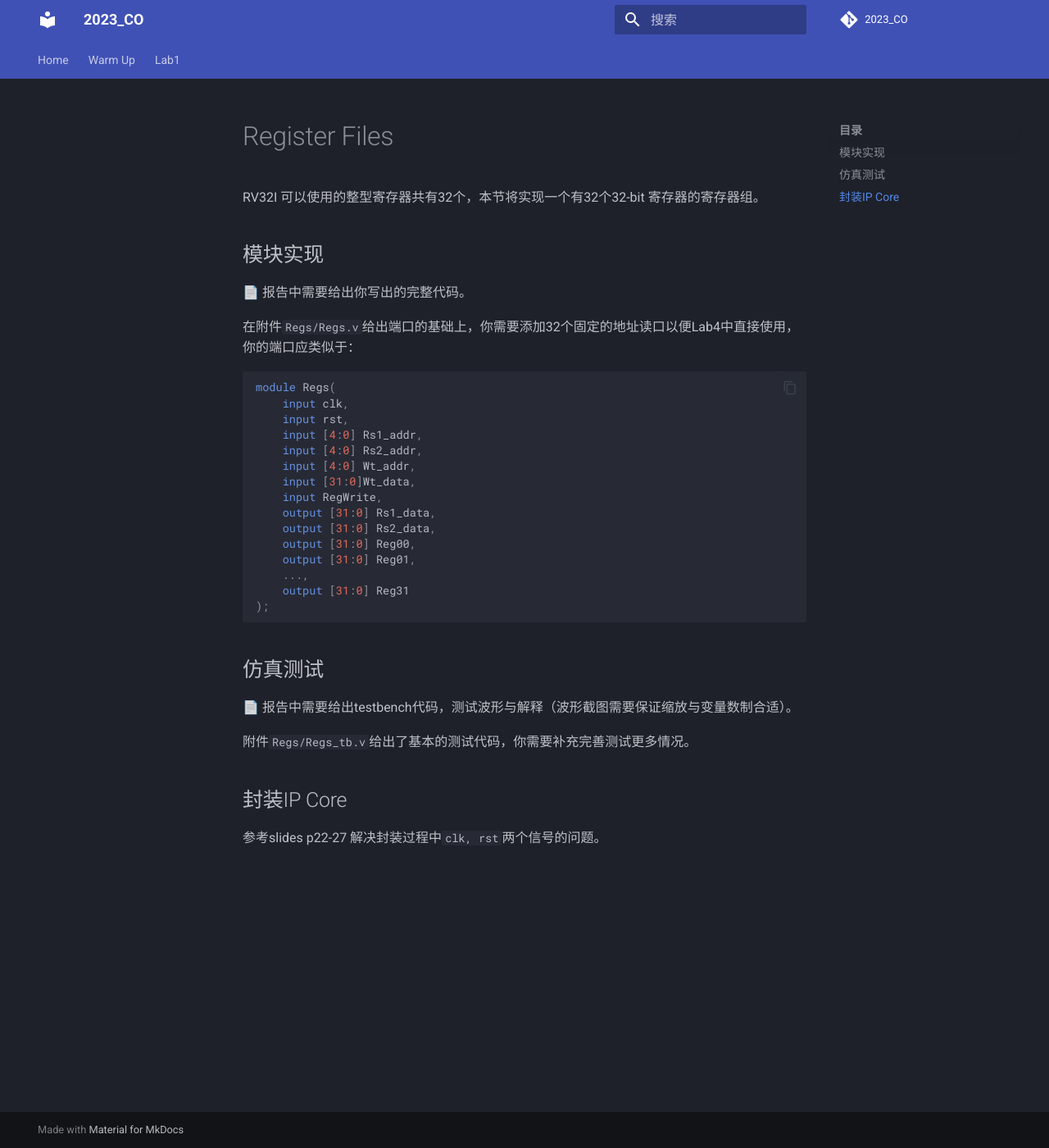
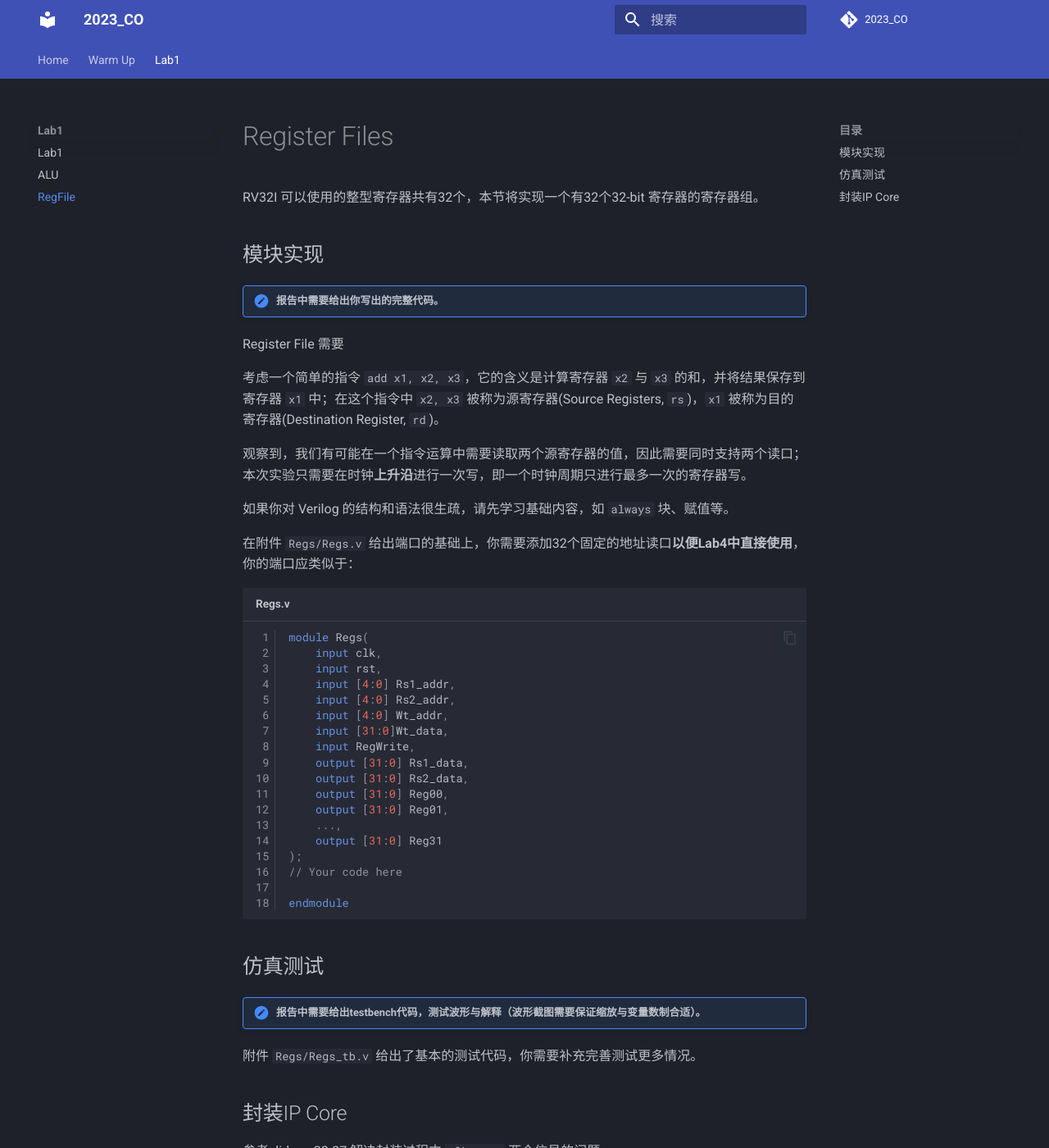
Before and after one commit to Guahao31/2023_CO, an MkDocs documentation site: the page built from docs/Lab1/ALU_RegFile/RegFile.md, in a window 1280 px wide and 1400 px high. Shown: the whole window at 82% size. Built offline with MkDocs 1.6.1 and Material for MkDocs 9.7.7, drawn with Linux system fonts in a browser that asks for light colours; comment, search, counter and statistics services are not loaded.

Commit message:
Register files

````diff
--- a/docs/Lab1/ALU_RegFile/RegFile.md
+++ b/docs/Lab1/ALU_RegFile/RegFile.md
@@ -4,11 +4,19 @@ RV32I 可以使用的整型寄存器共有32个，本节将实现一个有32个3
 
 ## 模块实现
 
-📄 报告中需要给出你写出的完整代码。
+!!! note "报告中需要给出你写出的完整代码。"
 
-在附件`Regs/Regs.v`给出端口的基础上，你需要添加32个固定的地址读口以便Lab4中直接使用，你的端口应类似于：
+Register File 需要
 
-```verilog
+考虑一个简单的指令 `add x1, x2, x3`，它的含义是计算寄存器 `x2` 与 `x3` 的和，并将结果保存到寄存器 `x1` 中；在这个指令中 `x2, x3` 被称为源寄存器(Source Registers, `rs`)，`x1` 被称为目的寄存器(Destination Register, `rd`)。
+
+观察到，我们有可能在一个指令运算中需要读取两个源寄存器的值，因此需要同时支持两个读口；本次实验只需要在时钟**上升沿**进行一次写，即一个时钟周期只进行最多一次的寄存器写。
+
+如果你对 Verilog 的结构和语法很生疏，请先学习基础内容，如 `always` 块、赋值等。
+
+在附件 `Regs/Regs.v` 给出端口的基础上，你需要添加32个固定的地址读口**以便Lab4中直接使用**，你的端口应类似于：
+
+```verilog linenums="1" title="Regs.v"
 module Regs(
 	input clk,
 	input rst,
@@ -24,14 +32,17 @@ module Regs(
 	...,
 	output [31:0] Reg31
 );
+// Your code here
+
+endmodule
 ```
 
 ## 仿真测试
 
-📄 报告中需要给出testbench代码，测试波形与解释（波形截图需要保证缩放与变量数制合适）。
+!!! note "报告中需要给出testbench代码，测试波形与解释（波形截图需要保证缩放与变量数制合适）。"
 
-附件`Regs/Regs_tb.v`给出了基本的测试代码，你需要补充完善测试更多情况。
+附件 `Regs/Regs_tb.v` 给出了基本的测试代码，你需要补充完善测试更多情况。
 
 ## 封装IP Core
 
-参考slides p22-27 解决封装过程中`clk, rst`两个信号的问题。
+参考slides p22-27 解决封装过程中 `clk, rst` 两个信号的问题。
--- a/mkdocs.yml
+++ b/mkdocs.yml
@@ -37,3 +37,4 @@ nav:
   - Lab1:
     - Lab1/Lab1.md
     - ALU: Lab1/ALU_RegFile/ALU.md
+    - RegFile: Lab1/ALU_RegFile/RegFile.md
````
